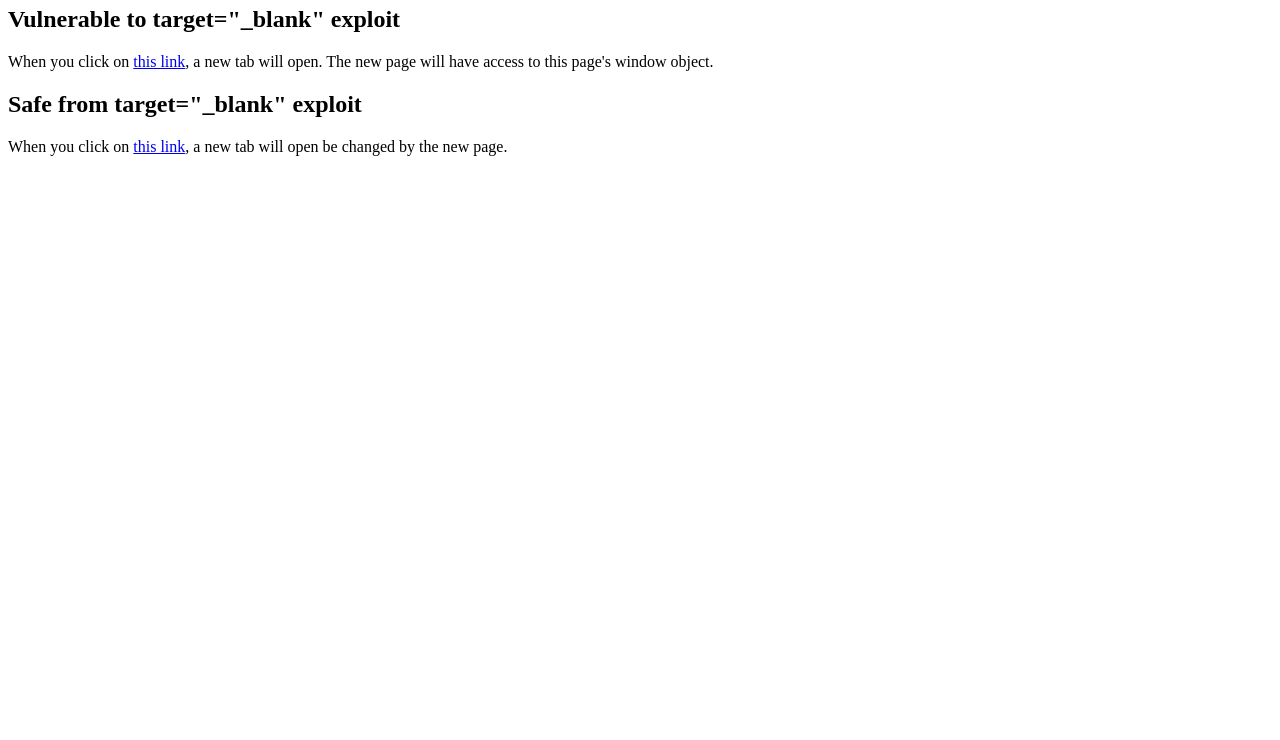
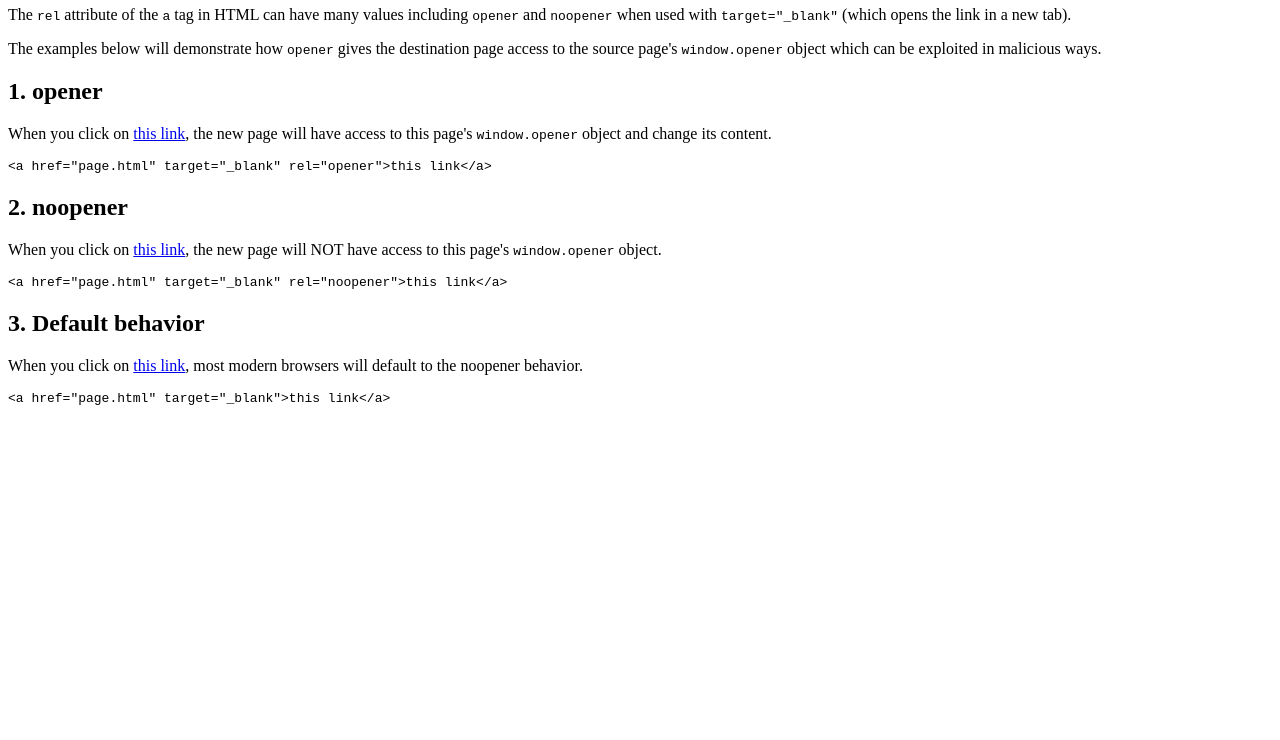
Before and after one commit to tonyflo/noopener-example, a plain HTML site: page index.html in a window 1280 px wide. Shown: the part 60-800 px from the top of the page. Drawn offline with Linux system fonts and the light colour scheme.

Commit message:
Improvements

```diff
--- a/index.html
+++ b/index.html
@@ -3,10 +3,17 @@
     <title>Noopener Exploit Example</title>
   </head>
   <body>
-    <h1>Example of noopener vulnerability</h1>
-    <h2>Vulnerable to target="_blank" exploit</h2>
-    <p>When you click on <a href="page.html" target="_blank" rel="opener">this link</a>, a new tab will open. The new page will have access to this page's window object.</p>
-    <h2>Safe from target="_blank" exploit</h2>
-    <p>When you click on <a href="page.html" target="_blank" rel="noopener">this link</a>, a new tab will open be changed by the new page.</p>
+    <h1>Example of noopener vs opener vulnerability</h1>
+    <p>The <code>rel</code> attribute of the <code>a</code> tag in HTML can have many values including <code>opener</code> and <code>noopener</code> when used with <code>target="_blank"</code> (which opens the link in a new tab).</p>
+    <p>The examples below will demonstrate how <code>opener</code> gives the destination page access to the source page's <code>window.opener</code> object which can be exploited in malicious ways.</p>
+    <h2>1. opener</h2>
+    <p>When you click on <a href="page.html" target="_blank" rel="opener">this link</a>, the new page will have access to this page's <code>window.opener</code> object and change its content.</p>
+    <code>&lt;a href="page.html" target="_blank" rel="opener"&gt;this link&lt;/a&gt;</code>
+    <h2>2. noopener</h2>
+    <p>When you click on <a href="page.html" target="_blank" rel="noopener">this link</a>, the new page will NOT have access to this page's <code>window.opener</code> object.</p>
+    <code>&lt;a href="page.html" target="_blank" rel="noopener"&gt;this link&lt;/a&gt;</code>
+    <h2>3. Default behavior</h2>
+    <p>When you click on <a href="page.html" target="_blank">this link</a>, most modern browsers will default to the noopener behavior.</p>
+    <code>&lt;a href="page.html" target="_blank"&gt;this link&lt;/a&gt;</code>
   </body>
 </html>
```
Also changed, not shown: page.html (+9 -5 lines).
